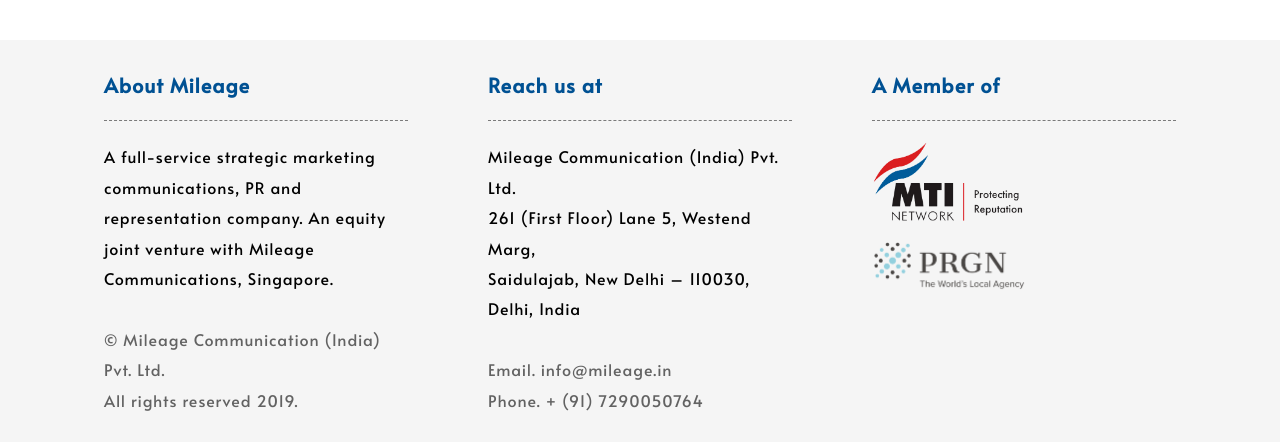
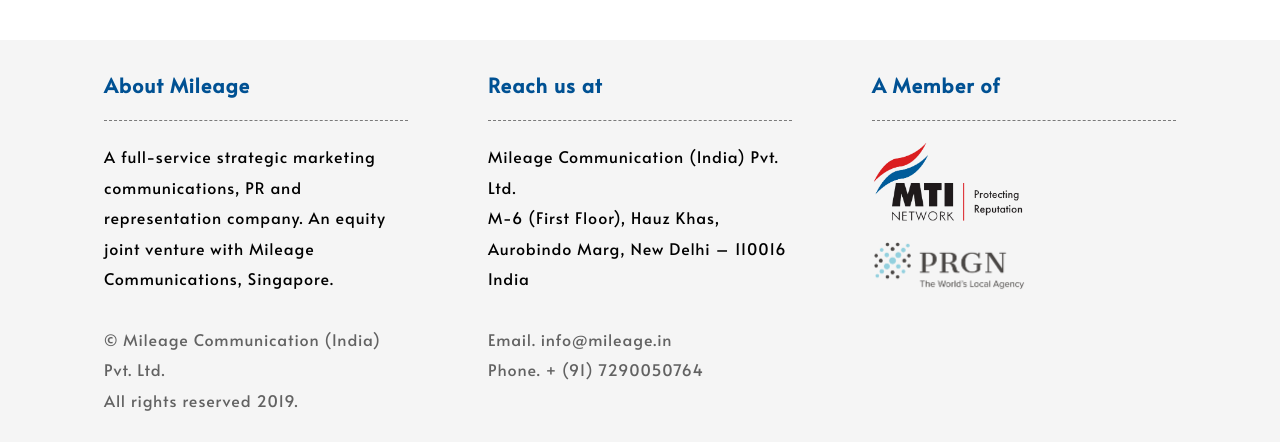
Before and after one commit to ketanrajpal/mileage.in, a React (Create React App) app: page / in a window 1280 px wide. Shown: the part 2945-3387 px from the top of the page. Built offline with nearby package versions, Linux system fonts and the light colour scheme.

Commit message:
Updated Delhi Address in Footer

```diff
--- a/src/components/includes/footer.jsx
+++ b/src/components/includes/footer.jsx
@@ -22,9 +22,9 @@
           <h2>Reach us at</h2>
           Mileage Communication (India) Pvt. Ltd.
           <br />
-          261 (First Floor) Lane 5, Westend Marg,
+          M-6 (First Floor), Hauz Khas,
           <br />
-          Saidulajab, New Delhi &ndash; 110030, Delhi, India
+          Aurobindo Marg, New Delhi &ndash; 110016 India
           <br />
           <br />
           <span>Email.</span> <a href="mailto:info@mileage.in">info@mileage.in</a>
```
